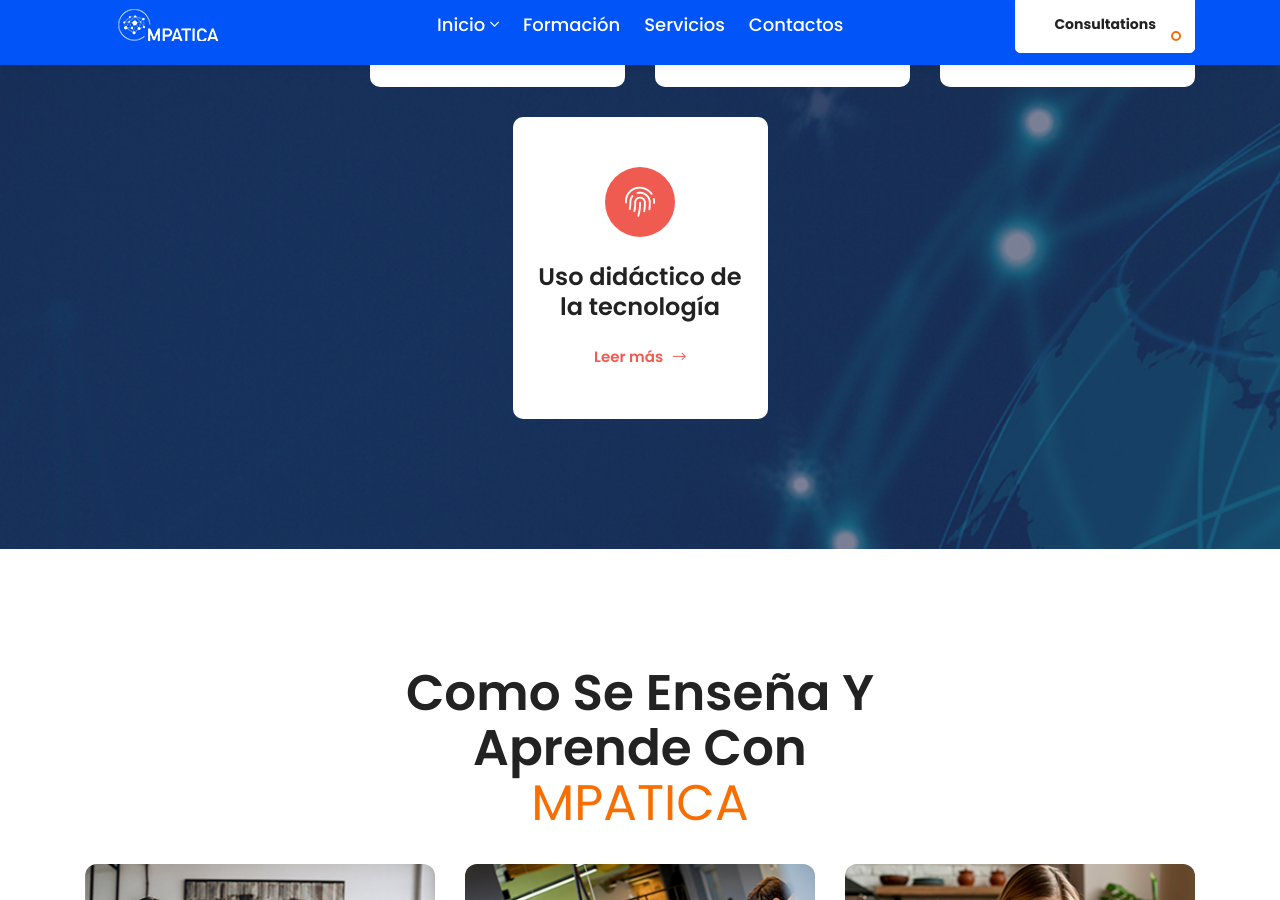
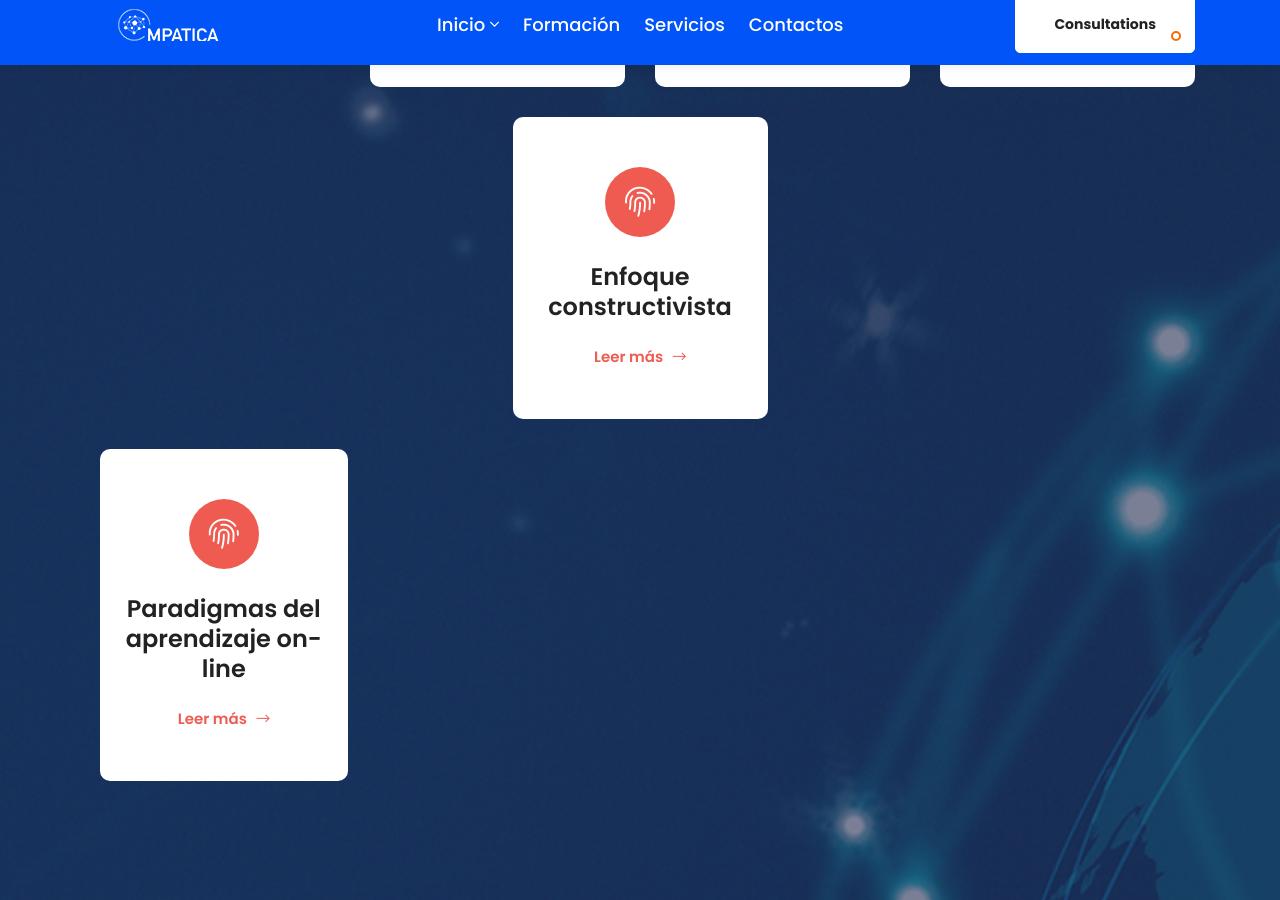
Before and after one commit to elemprendedoronline/mpatica, a Jekyll site: the page built from index.html, in a window 1280 px wide and 900 px high, scrolled down 2316 px. Built offline with Jekyll 4.4.1, drawn with Linux system fonts in a browser that asks for light colours.

Commit message:
Update features.html

```diff
--- a/_includes/features.html
+++ b/_includes/features.html
@@ -42,7 +42,15 @@
                 <div class="col-lg-3 col-md-6 col-sm-7">
                     <div class="features-item text-center white-bg mt-30 item-4 wow fadeIn animated" data-wow-duration="2000ms" data-wow-delay="900ms">
                         <i class="fal fa-fingerprint"></i>
-                        <h4 class="title">Uso didáctico de la tecnología</h4>
+                        <h4 class="title">Enfoque constructivista</h4>
+                        <a href="services-details.html">Leer más <i class="fal fa-long-arrow-right"></i></a>
+                    </div>
+                </div>
+                </div>
+                <div class="col-lg-3 col-md-6 col-sm-7">
+                    <div class="features-item text-center white-bg mt-30 item-4 wow fadeIn animated" data-wow-duration="2000ms" data-wow-delay="900ms">
+                        <i class="fal fa-fingerprint"></i>
+                        <h4 class="title">Paradigmas del aprendizaje on-line</h4>
                         <a href="services-details.html">Leer más <i class="fal fa-long-arrow-right"></i></a>
                     </div>
                 </div>
```
